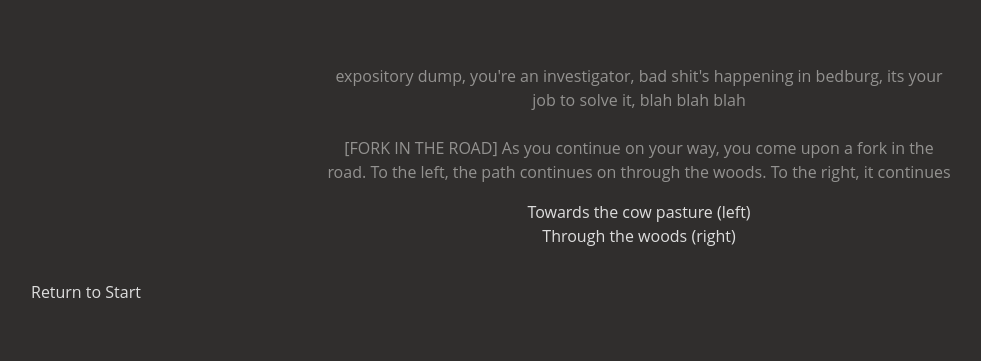
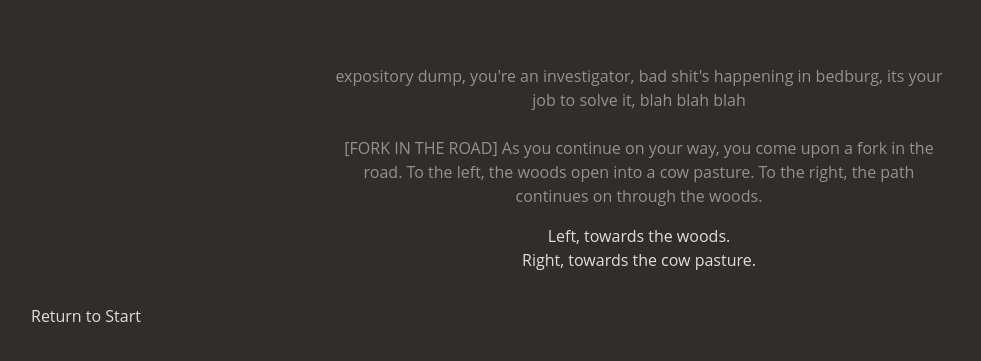
Before and after one commit to jecollas/volmoon, a Jekyll site: the page built from page_01.html, in a window 1280 px wide. Shown: the top 361 px of the page, without its empty margins (1-982 px from the left). Built offline with Jekyll 4.4.1, drawn with Linux system fonts in a browser that asks for light colours.

Commit message:
Add files via upload

```diff
--- a/_data/data.yml
+++ b/_data/data.yml
@@ -28,19 +28,19 @@ page_01:
   text: |
     expository dump, you're an investigator, bad shit's happening in bedburg, its your job to solve it, blah blah blah
 
-    [FORK IN THE ROAD] As you continue on your way, you come upon a fork in the road. To the left, the path continues on through the woods. To the right, it continues
-  choice1: Towards the cow pasture (left)
-  choice2: Through the woods (right)
+    [FORK IN THE ROAD] As you continue on your way, you come upon a fork in the road. To the left, the woods open into a cow pasture. To the right, the path continues on through the woods.
+  choice1: Left, towards the woods.
+  choice2: Right, towards the cow pasture.
   choice3:
-  link1: page_02.html
-  link2: page_24.html
+  link1: page_24.html
+  link2: page_02.html
   link3:
 
 page_02:
   image:
   alt:
   text: |
-    You take the detour out of the woods and head towards the cow pasture. You hear children screaming and giggling, and as you approach you can see a group of them – what looks to be five or six in total – darting between the cattle as they chase each other in a frenzied game of tag while two farmers (likely these children's fathers) work in the field just beyond the fence. They pay no heed to the setting sun, nor do any of them seem to notice it. You pause for a moment and lean against one of the fence posts, watching them as they play.
+    You head out of the woods and towards the cow pasture. You hear the sound of children giggling and screaming, and as you approach you can see a group of them – what looks to be five or six in total – darting between the cattle as they chase each other in a frenzied game of tag while two farmers (likely these children's fathers) work in the field just beyond the fence. They pay no heed to the setting sun, nor do any of them seem to notice it. You pause for a moment and lean against one of the fence posts, watching them as they play.
 
     One of the cattle notices you as you lean against a fence post, and turns to look at you with its big brown eyes. You gesture it over with some grass pulled fresh from the ground, and when the cow eats from your hand, you offer it an affectionate scratch behind the ears. Its hair is soft and pleasant, and you can't help but smile at the sensation.
   choice1: Bedburg can wait while you rest.
```
